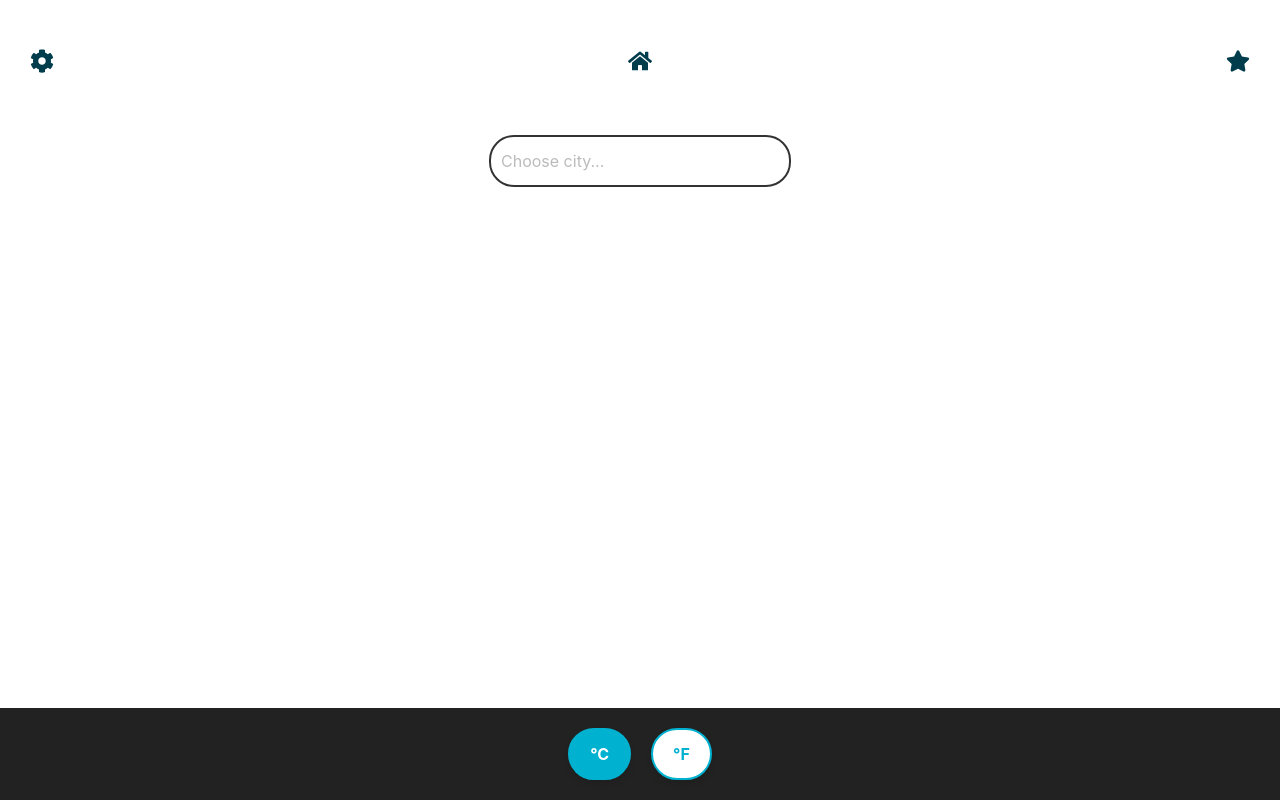
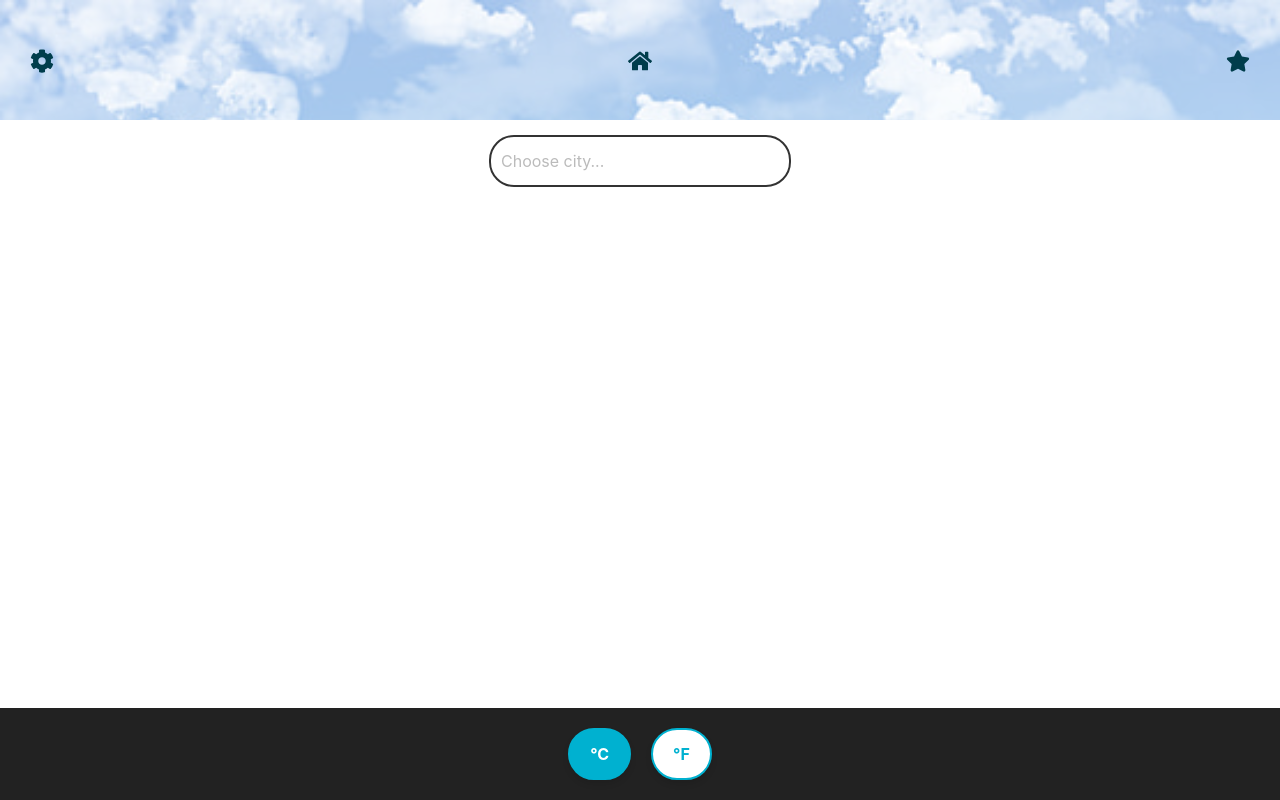
Before and after one commit to danielsarmo08/wheatherapp, a plain HTML site: page index.html in a window 1280 px wide. Drawn offline with nearby package versions, Linux system fonts and the light colour scheme.

Commit message:
update image url

```diff
--- a/static/css/main.9d56e7ee.css
+++ b/static/css/main.9d56e7ee.css
@@ -26,7 +26,7 @@ code {
 
 .App-header {
     align-items: center;
-    background: url(./static/media/weather.f90218ee59f0442950f7.jpg);
+    background: url(../media/weather.f90218ee59f0442950f7.jpg);
     background-blend-mode: lighten;
     background-color: #fff9;
     background-repeat: no-repeat;
```
